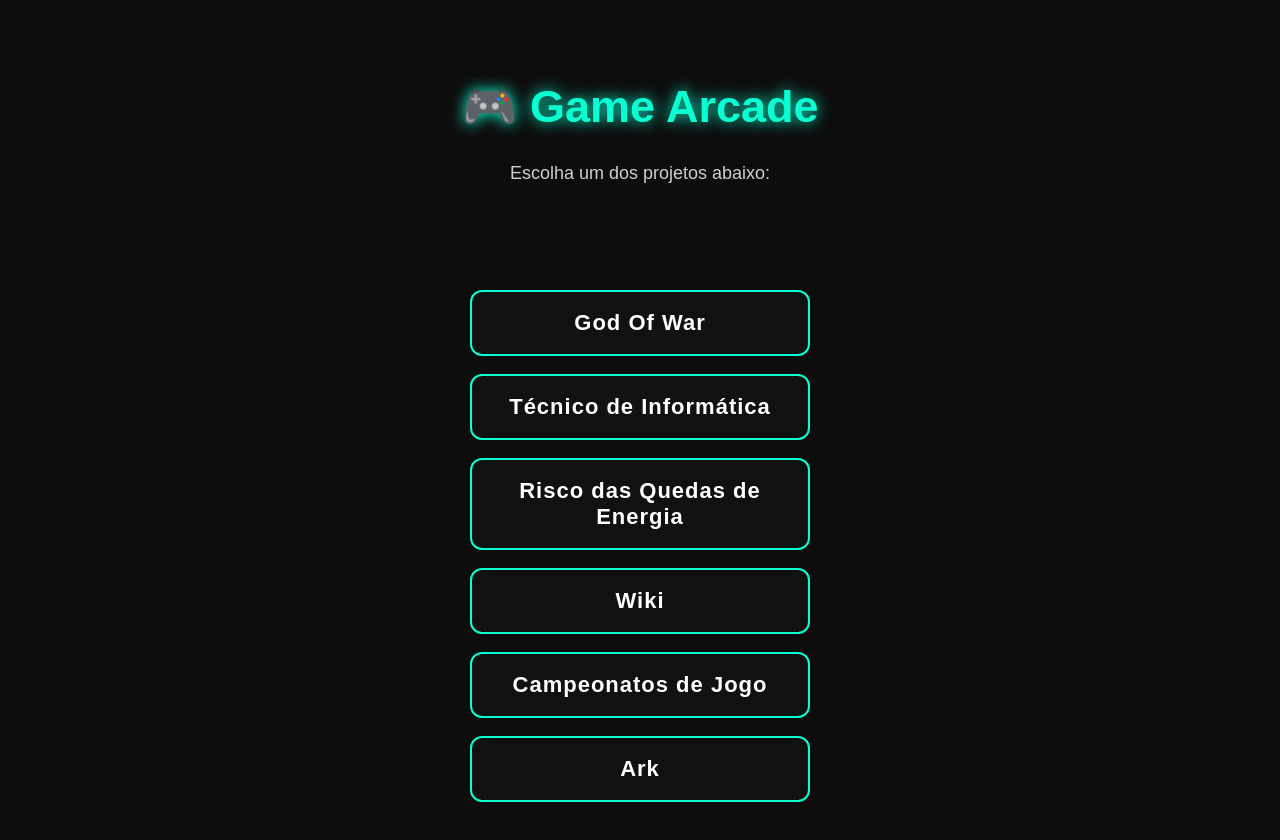
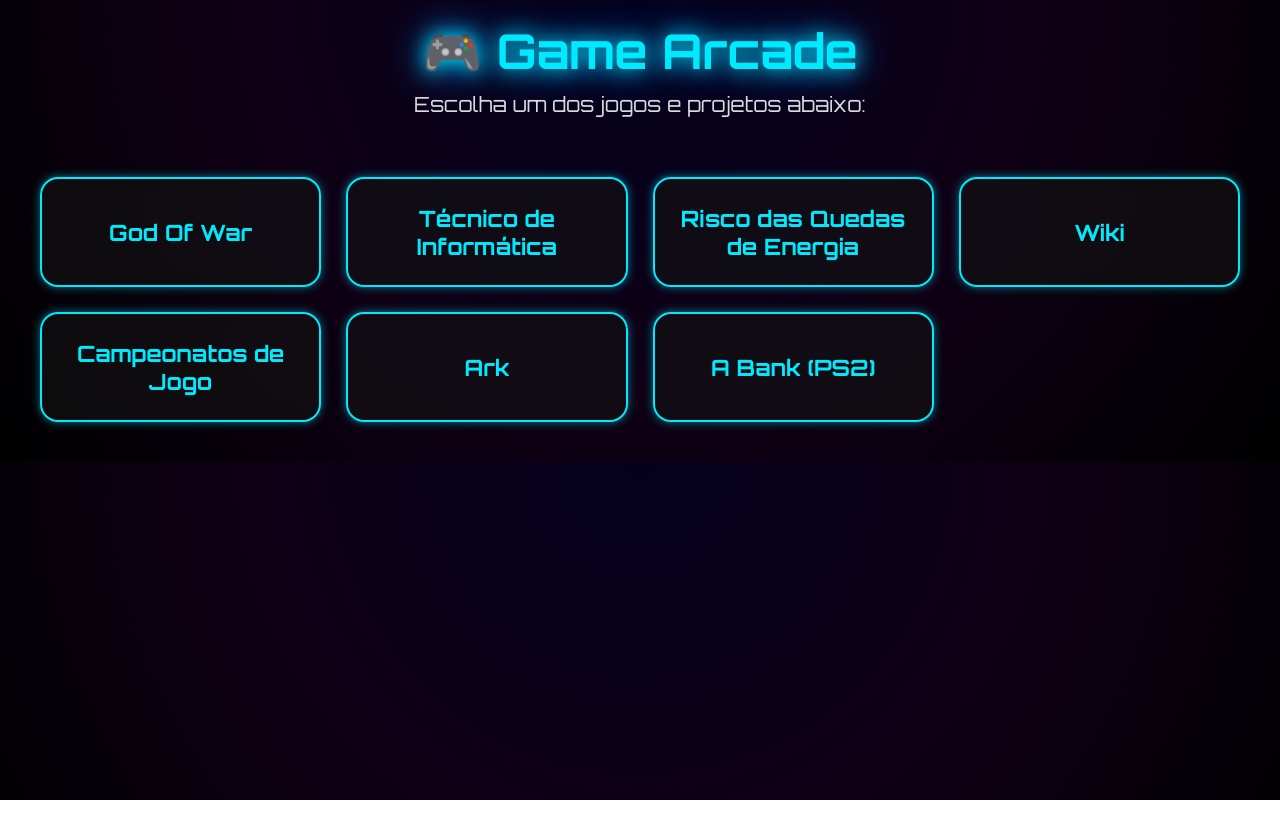
Before and after one commit to pedrohenriquejacob07-source/Game-Arcade, a plain HTML site: page index.html in a window 1280 px wide. After the commit the page ends 800 px from the top, so only its background shows below. Drawn offline with Linux system fonts and the light colour scheme.

Commit message:
alterando projeto

```diff
--- a/index.html
+++ b/index.html
@@ -4,6 +4,9 @@
     <meta charset="UTF-8">
     <meta name="viewport" content="width=device-width, initial-scale=1.0">
     <title>Game Arcade</title>
+
+    <!-- Fonte gamer -->
+    <link href="https://fonts.googleapis.com/css2?family=Orbitron:wght@400;700&display=swap" rel="stylesheet">
 
     <!-- CSS -->
     <link rel="stylesheet" href="style.css">
@@ -13,47 +16,25 @@
     <!-- Cabeçalho -->
     <header>
         <h1>🎮 Game Arcade</h1>
-        <p>Escolha um dos projetos abaixo:</p>
+        <p>Escolha um dos jogos e projetos abaixo:</p>
     </header>
 
     <!-- Contêiner dos botões -->
     <section class="links-container">
 
-        <!-- card 1 -->
-        <a class="btn-card" href="https://eric081a.github.io/GodOfWar/"
-           target="_blank" rel="noopener noreferrer">
-            God Of War
-        </a>
+        <a class="btn-card" href="https://eric081a.github.io/GodOfWar/" target="_blank">God Of War</a>
 
-        <!-- card 2 -->
-        <a class="btn-card" href="https://kauazin334.github.io/Tecnico-De-Informatica/"
-           target="_blank" rel="noopener noreferrer">
-            Técnico de Informática
-        </a>
+        <a class="btn-card" href="https://kauazin334.github.io/Tecnico-De-Informatica/" target="_blank">Técnico de Informática</a>
 
-        <!-- card 3 -->
-        <a class="btn-card" href="https://netodojob.github.io/risco-das-quedas-de-energia/"
-           target="_blank" rel="noopener noreferrer">
-            Risco das Quedas de Energia
-        </a>
+        <a class="btn-card" href="https://netodojob.github.io/risco-das-quedas-de-energia/" target="_blank">Risco das Quedas de Energia</a>
 
-        <!-- card 4 -->
-        <a class="btn-card" href="https://vinizin-05.github.io/wiki/"
-           target="_blank" rel="noopener noreferrer">
-            Wiki
-        </a>
+        <a class="btn-card" href="https://vinizin-05.github.io/wiki/" target="_blank">Wiki</a>
 
-        <!-- card 5 -->
-        <a class="btn-card" href="https://pedrohenriquejacob07-source.github.io/campeonatos-de-jogo/"
-           target="_blank" rel="noopener noreferrer">
-            Campeonatos de Jogo
-        </a>
+        <a class="btn-card" href="https://pedrohenriquejacob07-source.github.io/campeonatos-de-jogo/" target="_blank">Campeonatos de Jogo</a>
 
-        <!-- card 6 -->
-        <a class="btn-card" href="https://marcuspiqueno.github.io/ark/"
-           target="_blank" rel="noopener noreferrer">
-            Ark
-        </a>
+        <a class="btn-card" href="https://marcuspiqueno.github.io/ark/" target="_blank">Ark</a>
+
+        <a class="btn-card" href="https://shiniefg.github.io/PS2/" target="_blank">A Bank (PS2)</a>
 
     </section>
 
--- a/script.js
+++ b/script.js
@@ -1,16 +1,23 @@
-// Anima os botões quando a página carrega
 document.addEventListener("DOMContentLoaded", () => {
     const cards = document.querySelectorAll(".btn-card");
 
+    // ANIMAÇÃO DE ENTRADA SUAVE
     cards.forEach((card, index) => {
-        // adiciona classe inicial invisível
-        card.classList.add("fade-in");
-
-        // animação em cascata
         setTimeout(() => {
-            card.style.transition = "0.7s ease";
-            card.style.opacity = "1";
-            card.style.transform = "translateY(0)";
+            card.classList.add("show");
         }, index * 150);
     });
+
+    // PULSAÇÃO NEON INFINITA
+    setInterval(() => {
+        cards.forEach(card => {
+            card.style.boxShadow =
+                "0 0 20px #00eaff, 0 0 60px #00eaff";
+
+            setTimeout(() => {
+                card.style.boxShadow =
+                    "0 0 10px #00eaff80";
+            }, 300);
+        });
+    }, 2000);
 });
--- a/style.css
+++ b/style.css
@@ -1,76 +1,81 @@
-/* ======= ESTILO GERAL ======= */
-body {
-    background: #0d0d0d;
-    font-family: "Poppins", sans-serif;
+/* ===== RESET ===== */
+* {
     margin: 0;
     padding: 0;
-    color: white;
-    text-align: center;
+    box-sizing: border-box;
+    font-family: "Orbitron", Arial, sans-serif;
 }
 
-/* ======= CABEÇALHO ======= */
-header {
-    padding: 50px 20px;
+/* ===== FUNDO ===== */
+body {
+    background: radial-gradient(circle at top, #03001e, #0f0015, #000);
+    color: #fff;
+    text-align: center;
+    padding: 20px;
+    overflow-x: hidden;
 }
 
-h1 {
-    font-size: 45px;
-    color: #0affd2;
-    text-shadow: 0 0 15px #0affd2;
+/* ===== CABEÇALHO ===== */
+header h1 {
+    font-size: 3rem;
+    margin-bottom: 10px;
+    color: #00eaff;
+    text-shadow: 0 0 20px #00eaff, 0 0 40px #0088ff;
 }
 
 header p {
-    font-size: 18px;
-    opacity: 0.8;
+    font-size: 1.3rem;
+    opacity: 0.85;
 }
 
-/* ======= CONTAINER DOS BOTÕES ======= */
+/* ===== GRID DOS BOTÕES ===== */
 .links-container {
-    max-width: 700px;
-    margin: 0 auto;
+    margin-top: 40px;
+    display: grid;
+    gap: 25px;
+    grid-template-columns: repeat(auto-fit, minmax(240px, 1fr));
     padding: 20px;
 }
 
-/* ======= BOTÕES ======= */
+/* ===== BOTÕES ESTILIZADOS ===== */
 .btn-card {
-    display: block;
-    width: 300px;
-    margin: 18px auto;
-    padding: 18px;
+    background: rgba(20, 20, 20, 0.6);
+    padding: 25px;
+    border-radius: 18px;
+    text-decoration: none;
+    font-size: 1.4rem;
+    font-weight: bold;
+    color: #00eaff;
 
-    background: #111;
-    border: 2px solid #0affd2;
-    border-radius: 12px;
+    border: 2px solid #00eaff;
+    box-shadow: 0 0 10px #00eaff80;
 
-    text-decoration: none;
-    color: white;
-    font-size: 22px;
-    font-weight: bold;
+    backdrop-filter: blur(10px);
+    display: flex;
+    justify-content: center;
+    align-items: center;
 
-    letter-spacing: 1px;
+    transition: 0.35s ease-in-out;
 
-    transition:
-        transform 0.3s ease,
-        box-shadow 0.3s ease,
-        background 0.3s ease,
-        color 0.3s ease;
+    /* Estado inicial (animação de entrada) */
+    opacity: 0;
+    transform: translateY(35px);
 }
 
-/* Hover neon brilhante */
-.btn-card:hover {
-    background: #0affd2;
-    color: #000;
-    transform: translateY(-6px) scale(1.05);
-    box-shadow: 0 0 20px #0affd2, 0 0 40px #0affd2;
+/* ===== QUANDO O JS ATIVAR A ENTRADA ===== */
+.btn-card.show {
+    opacity: 1;
+    transform: translateY(0);
 }
 
-/* Clique */
-.btn-card:active {
-    transform: scale(0.95);
+/* ===== EFEITO HOVER NEON ===== */
+.btn-card:hover {
+    transform: translateY(-7px) scale(1.1);
+    background: #00eaff;
+    color: #000;
+
+    box-shadow:
+        0 0 20px #00eaff,
+        0 0 35px #00eaff,
+        0 0 60px #00eaff;
 }
-
-/* ======= ANIMAÇÃO DE APARECIMENTO ======= */
-.fade-in {
-    opacity: 0;
-    transform: translateY(30px);
-}
```
